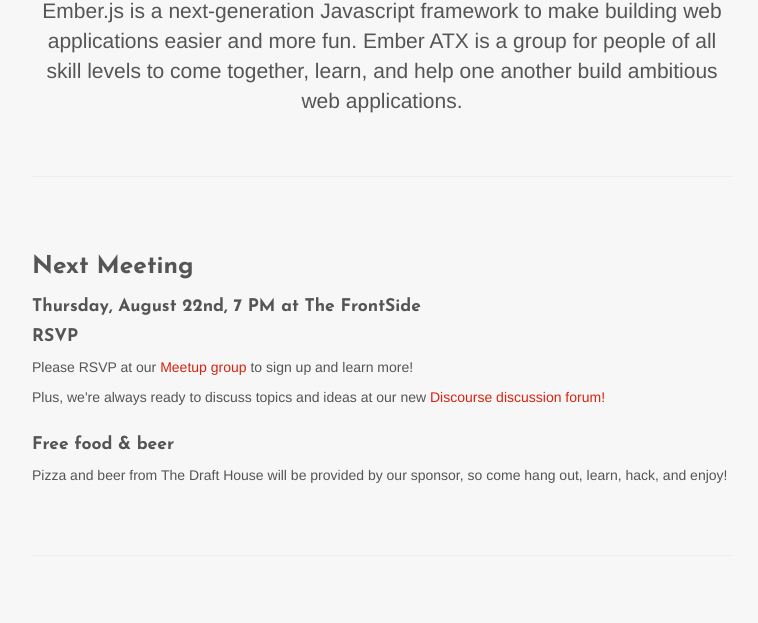
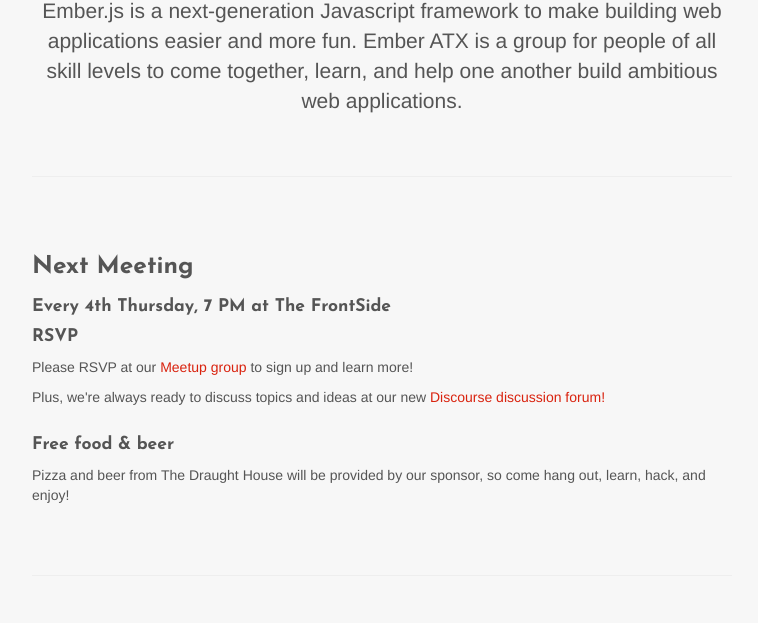
Before and after one commit to tehviking/emberatx, a plain HTML site: page index.html in a window 1280 px wide. Shown: the part 597-1220 px from the top of the page, without its empty margins (258-1016 px from the left). Drawn offline with nearby package versions, Linux system fonts and the light colour scheme.

Commit message:
fix so I don't have to update every month

```diff
--- a/index.html
+++ b/index.html
@@ -73,7 +73,7 @@
          <a class="brand" href="#">EmberATX</a>
          <div class="nav-collapse collapse" id="main-menu">
           <ul class="nav" id="main-menu-left">
-            <li><a href="#next-meeting">Next Meeting</a></li>
+            <li><a href="http://www.meetup.com/Ember-ATX/">Next Meeting</a></li>
             <li><a href="#location">Location</a></li>
             <li><a href="#sponsors">Sponsors</a></li>
             <li><a href="http://community.emberatx.org">Discourse Community</a></li>
@@ -107,7 +107,7 @@
         <div class="span12">
           <h3>Next Meeting</h3>
 
-          <h4>Thursday, August 22nd, 7 PM at The FrontSide</h4>
+          <h4>Every 4th Thursday, 7 PM at The FrontSide</h4>
 
           <h4>RSVP</h4>
           <p>Please RSVP at our <a href="http://www.meetup.com/Ember-ATX/">Meetup group</a> to sign up and learn more!</p>
@@ -115,7 +115,7 @@
           <p>Plus, we're always ready to discuss topics and ideas at our new <a href="http://community.emberatx.org">Discourse discussion forum!</a></p>
 
           <h4>Free food &amp; beer</h4>
-          <p>Pizza and beer from The Draft House will be provided by our sponsor, so come hang out, learn, hack, and enjoy!</p>
+          <p>Pizza and beer from The Draught House will be provided by our sponsor, so come hang out, learn, hack, and enjoy!</p>
         </div>
       </div>
 
```
